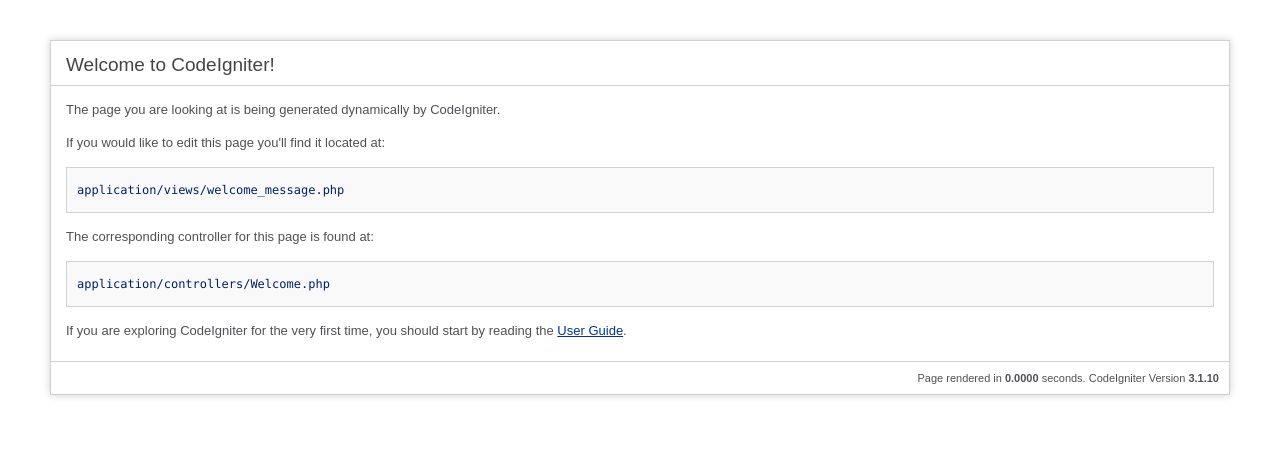
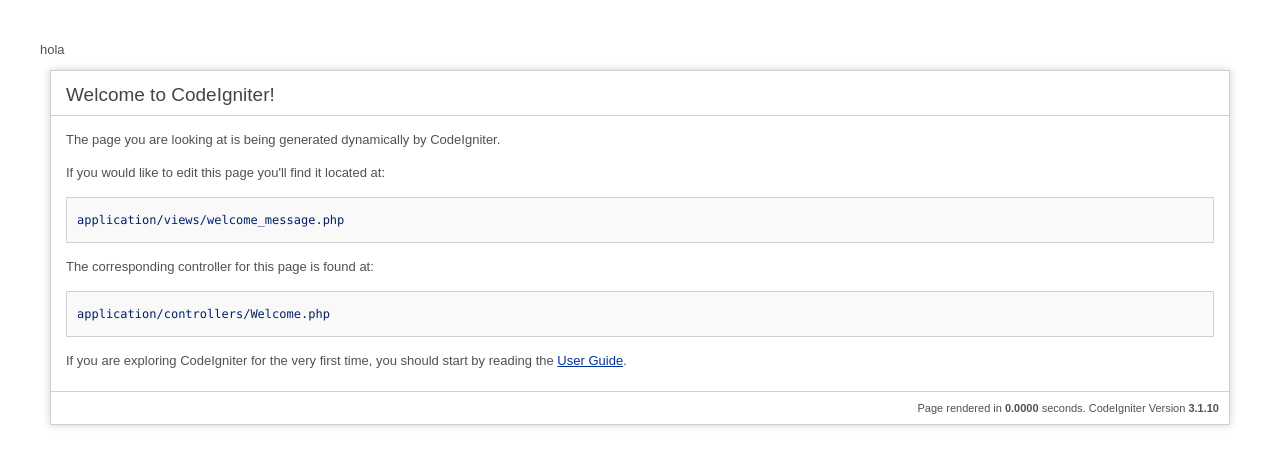
Before and after one commit to ENDERSONYUNDASANCHEZ/CONTRANSHUILA1, a CodeIgniter app: page /database/ in a window 1280 px wide. Shown: the top 467 px of the page. Run offline with CodeIgniter, Linux system fonts and the light colour scheme.

Commit message:
Update welcome_message.php

```diff
--- a/application/views/welcome_message.php
+++ b/application/views/welcome_message.php
@@ -2,7 +2,7 @@
 defined('BASEPATH') OR exit('No direct script access allowed');
 ?><!DOCTYPE html>
 <html lang="en">
-<head>
+<head>hola
 	<meta charset="utf-8">
 	<title>Welcome to CodeIgniter</title>
 
```
